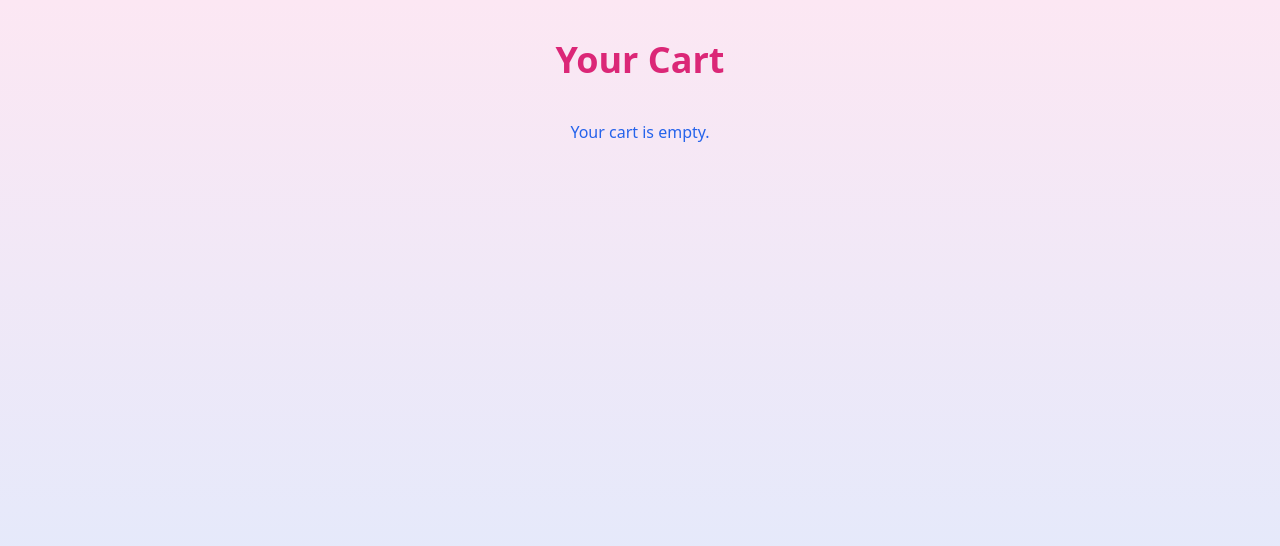
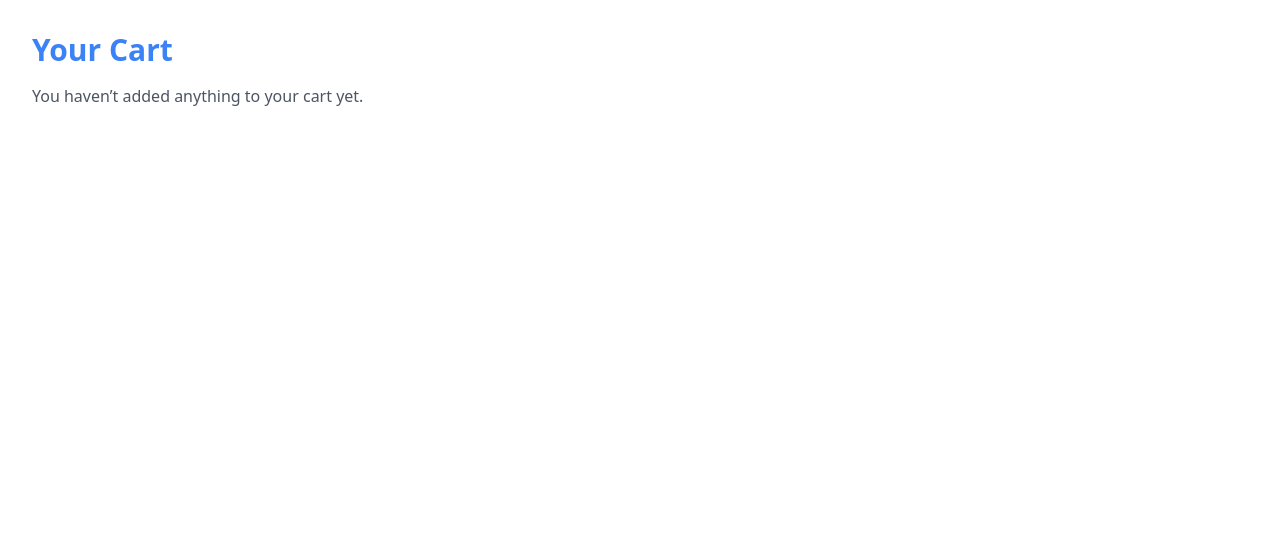
Before and after one commit to everyfun89/Creative-Tools-Shop., a Next.js app: page /cart in a window 1280 px wide. Shown: the top 546 px of the page. Built offline with nearby package versions, Linux system fonts and the light colour scheme.

Commit message:
Update cart.js

```diff
--- a/pages/cart.js
+++ b/pages/cart.js
@@ -1,70 +1,9 @@
-import { useEffect, useState } from 'react';
-
+// pages/cart.js
 export default function Cart() {
-  const [cart, setCart] = useState([]);
-  const [total, setTotal] = useState(0);
-
-  useEffect(() => {
-    const storedCart = JSON.parse(localStorage.getItem('cart')) || [];
-    setCart(storedCart);
-    calculateTotal(storedCart);
-  }, []);
-
-  const calculateTotal = (items) => {
-    const sum = items.reduce((acc, item) => acc + item.price, 0);
-    setTotal(sum);
-  };
-
-  const removeFromCart = (index) => {
-    const updatedCart = [...cart];
-    updatedCart.splice(index, 1);
-    setCart(updatedCart);
-    localStorage.setItem('cart', JSON.stringify(updatedCart));
-    calculateTotal(updatedCart);
-  };
-
-  const handleCheckout = () => {
-    alert('Stripe checkout placeholder – implement Stripe here!');
-    // Hier kan later de Stripe API integratie komen
-  };
-
   return (
-    <div className="min-h-screen bg-gradient-to-b from-pink-100 to-blue-100 p-10">
-      <h1 className="text-4xl text-center font-bold text-pink-600 mb-10">Your Cart</h1>
-
-      {cart.length === 0 ? (
-        <p className="text-center text-blue-600">Your cart is empty.</p>
-      ) : (
-        <div className="space-y-6">
-          {cart.map((product, index) => (
-            <div key={index} className="bg-white p-6 rounded-lg shadow-md flex justify-between items-center">
-              <div>
-                <h2 className="text-xl font-semibold text-blue-600">{product.name}</h2>
-                <p className="text-gray-700">${product.price.toFixed(2)}</p>
-              </div>
-              <button
-                onClick={() => removeFromCart(index)}
-                className="bg-pink-500 text-white px-4 py-2 rounded-lg hover:bg-pink-600 transition"
-              >
-                Remove
-              </button>
-            </div>
-          ))}
-
-          <div className="text-right text-2xl font-bold text-pink-600">
-            Total: ${total.toFixed(2)}
-          </div>
-
-          <div className="text-center mt-6">
-            <button
-              onClick={handleCheckout}
-              className="bg-blue-600 text-white px-6 py-3 rounded-lg hover:bg-blue-700 transition"
-            >
-              Checkout
-            </button>
-          </div>
-        </div>
-      )}
+    <div className="min-h-screen bg-white p-8">
+      <h1 className="text-3xl font-bold text-blue-500 mb-4">Your Cart</h1>
+      <p className="text-gray-600">You haven’t added anything to your cart yet.</p>
     </div>
   );
 }
```
